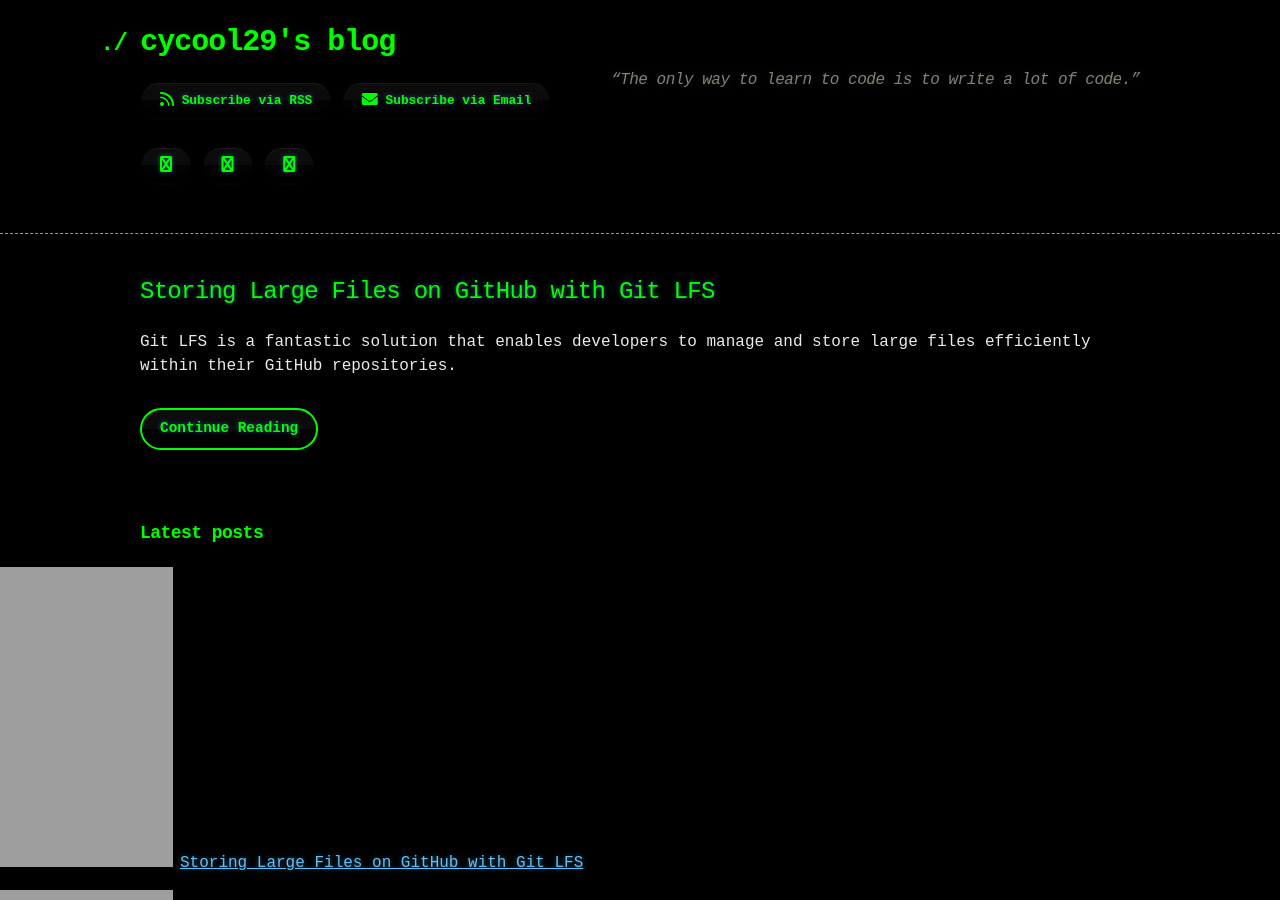
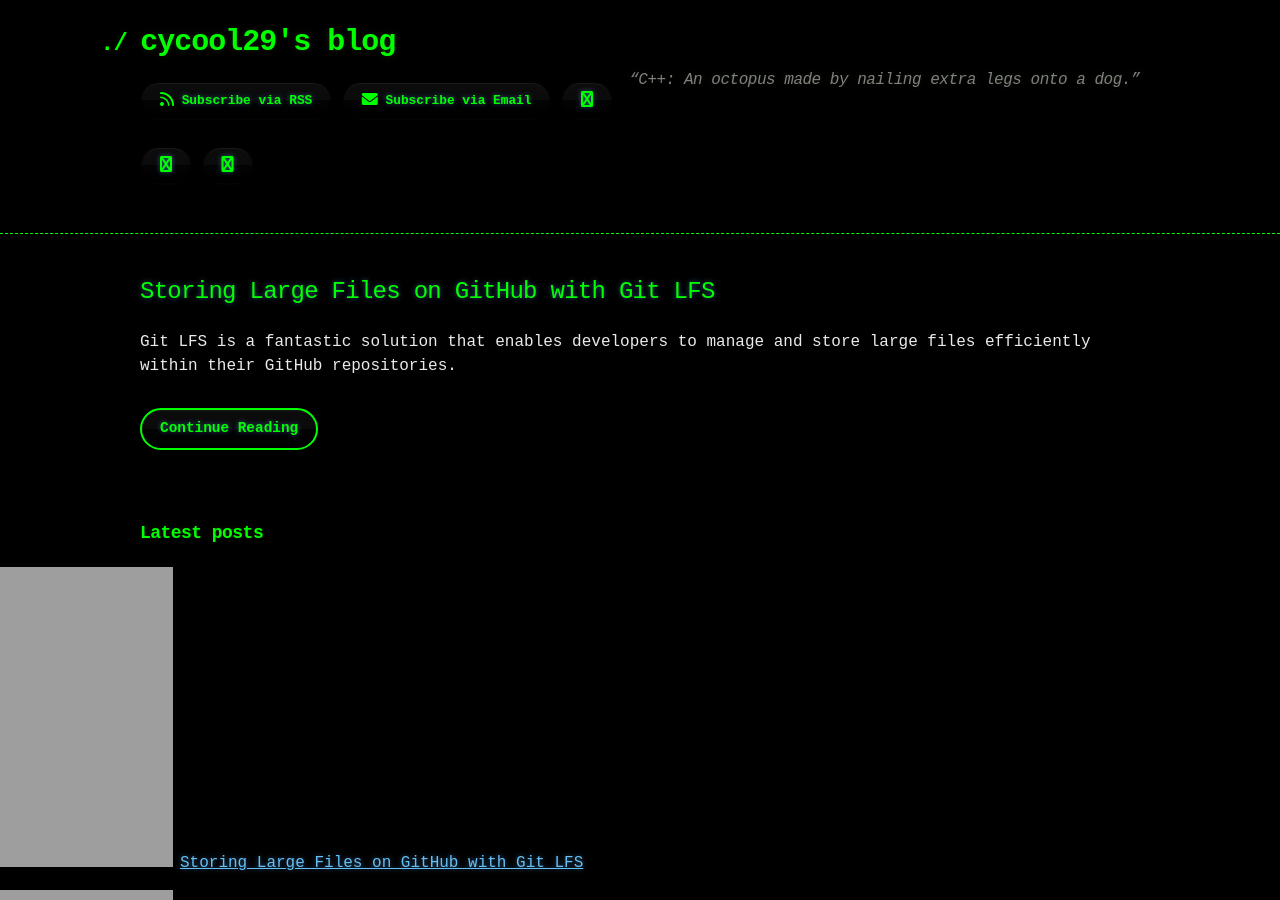
Before and after one commit to cycool29/cycool29.github.io, a Jekyll site: the page built from index.md, in a window 1280 px wide and 900 px high. Built offline with Jekyll 4.4.1, drawn with Linux system fonts in a browser that asks for light colours; a style sheet for code colours, icons or effects is not loaded.

Commit message:
Update quotes

```diff
--- a/_config.yml
+++ b/_config.yml
@@ -1,5 +1,5 @@
 title: cycool29's blog
-description: "“The only way to learn to code is to write a lot of code.” "
+description: "“C++: An octopus made by nailing extra legs onto a dog.” "
 bio: A high school student. Intermediate in Python, Git, Bash. Learning JavaScript. He/Him. "
 author: cycool29
 url: https://cycool29.github.io
```
